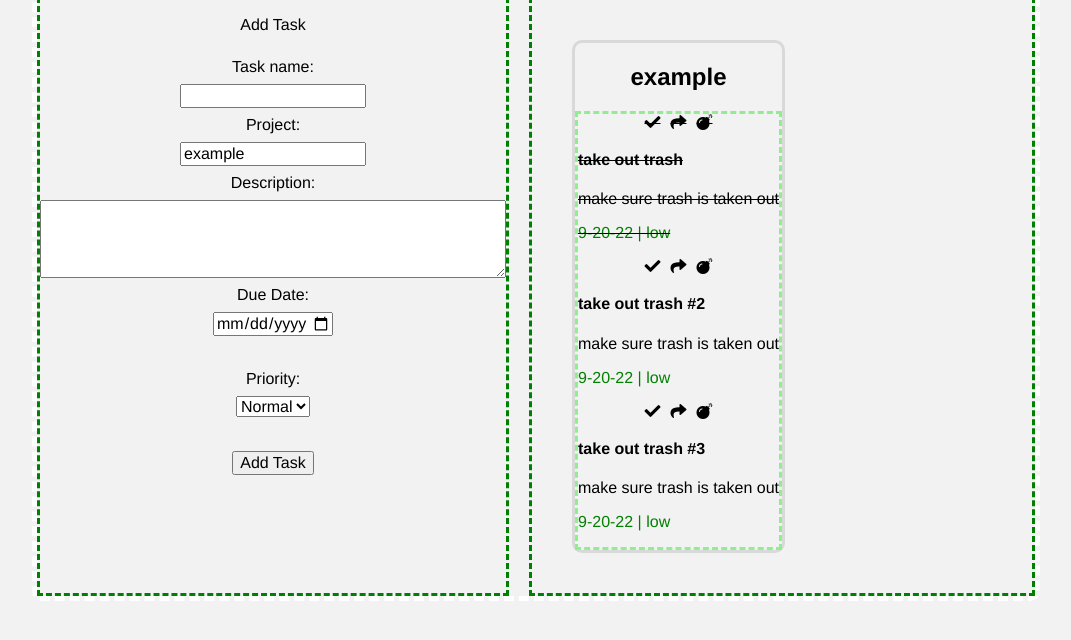
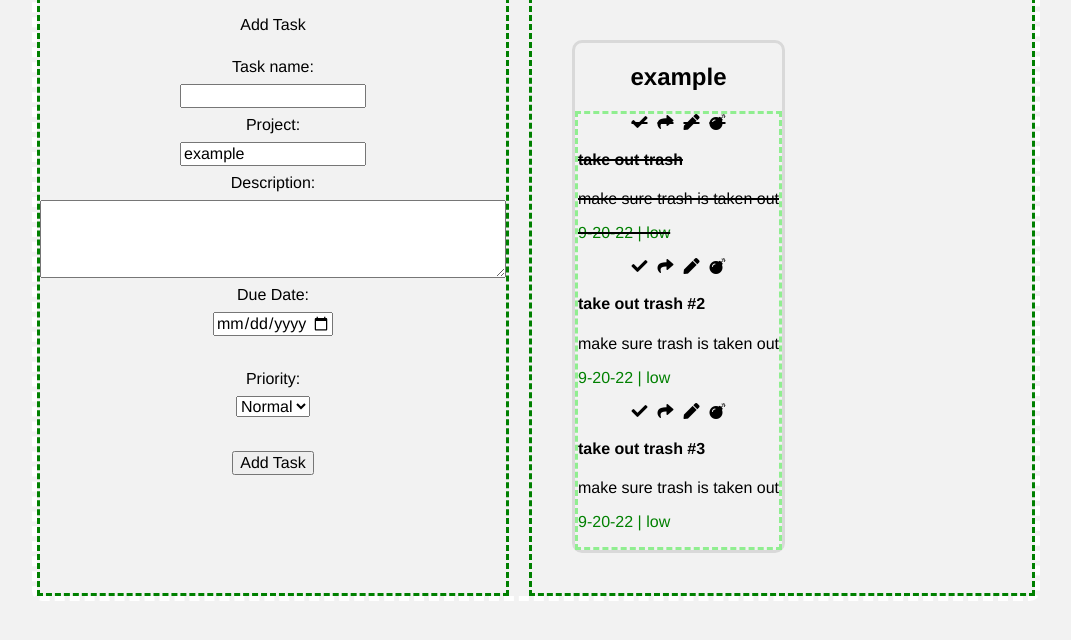
Before and after one commit to threebarber/todo, a plain HTML site: page index.html in a window 1280 px wide. Both pictures are taken after a click on the icon 756 px from the left and 205 px from the top of the page. Shown: the part 84-724 px from the top of the page, without its empty margins (104-1175 px from the left). Drawn offline with Linux system fonts and the light colour scheme.

Commit message:
tweaks, style updates, added edit icon to task divs

```diff
--- a/scripts.js
+++ b/scripts.js
@@ -65,6 +65,7 @@ const utils = (() => {
   const createSingleTaskDiv = function (task) {
     var taskDiv = document.createElement("div");
     taskDiv.classList.add("taskDiv");
+    taskDiv.setAttribute("id",task.taskID);
 
     var taskIconDiv = document.createElement("div");
     taskIconDiv.classList.add("taskIconDiv");
@@ -89,6 +90,10 @@ const utils = (() => {
       );
     });
 
+    var taskEditIcon = document.createElement("i");
+    taskEditIcon.classList.add("fa");
+    taskEditIcon.classList.add("fa-pen");
+
     var taskDelIcon = document.createElement("i");
     taskDelIcon.classList.add("fa");
     taskDelIcon.classList.add("fa-bomb");
@@ -110,6 +115,7 @@ const utils = (() => {
     /* ICONS */
     taskIconDiv.appendChild(taskCheckIcon);
     taskIconDiv.appendChild(taskUndoIcon);
+    taskIconDiv.appendChild(taskEditIcon);
     taskIconDiv.appendChild(taskDelIcon);
 
     taskDiv.appendChild(taskIconDiv);
--- a/styles.css
+++ b/styles.css
@@ -106,7 +106,7 @@
 }
 
 .completed {
-    text-decoration: line-through;
+    text-decoration: solid line-through 2px;
 }
 
 
```
